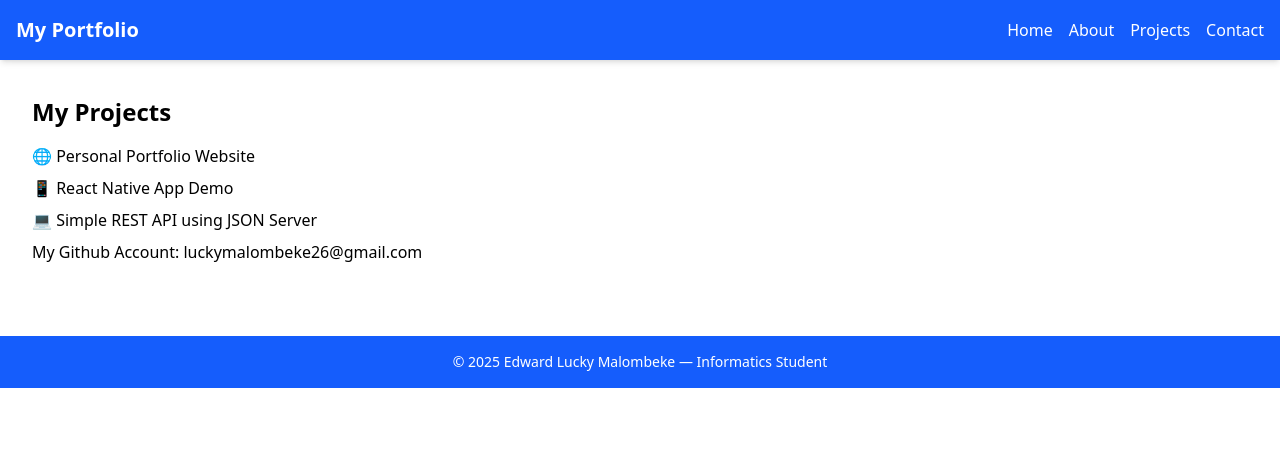
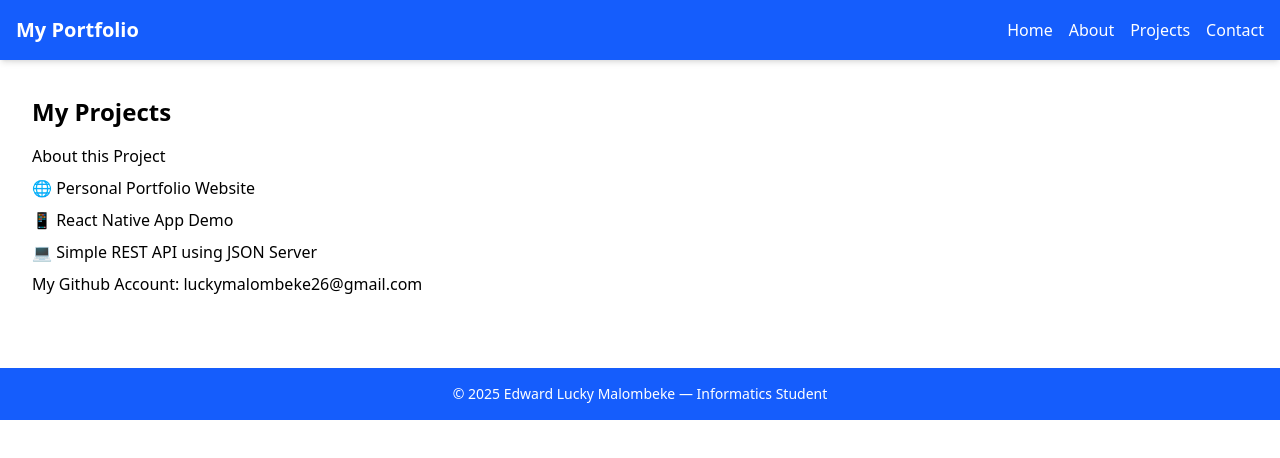
Before and after one commit to luckymalombeke/front-end-mid, a React (Vite) app: page /projects in a window 1280 px wide. Shown: the top 458 px of the page. Built offline with nearby package versions, Linux system fonts and the light colour scheme; data requests are answered from the project's data file.

Commit message:
okey update

```diff
--- a/src/thepages/Project.jsx
+++ b/src/thepages/Project.jsx
@@ -3,6 +3,7 @@ export default function Project() {
     <section className="p-8">
       <h2 className="text-2xl font-semibold">My Projects</h2>
       <ul className="mt-4 space-y-2">
+        <h6>About this Project</h6>
         <li>🌐 Personal Portfolio Website</li>
         <li>📱 React Native App Demo</li>
         <li>💻 Simple REST API using JSON Server</li>
```
